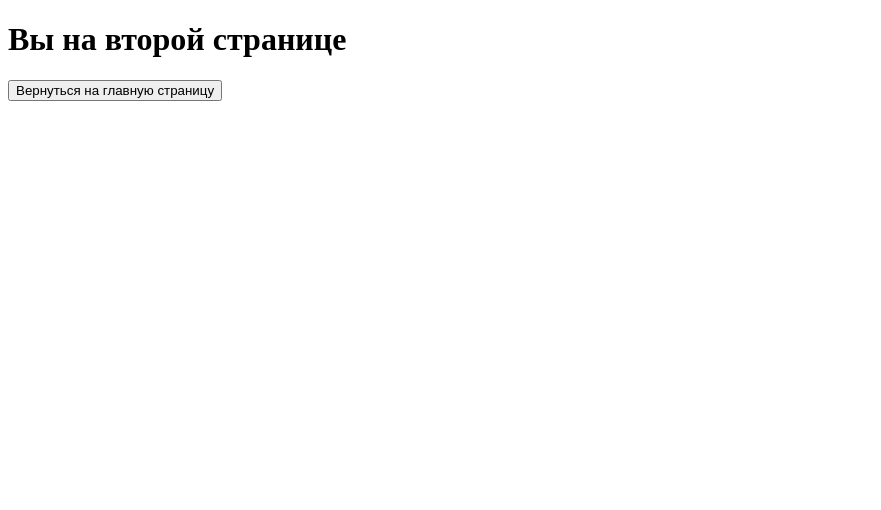
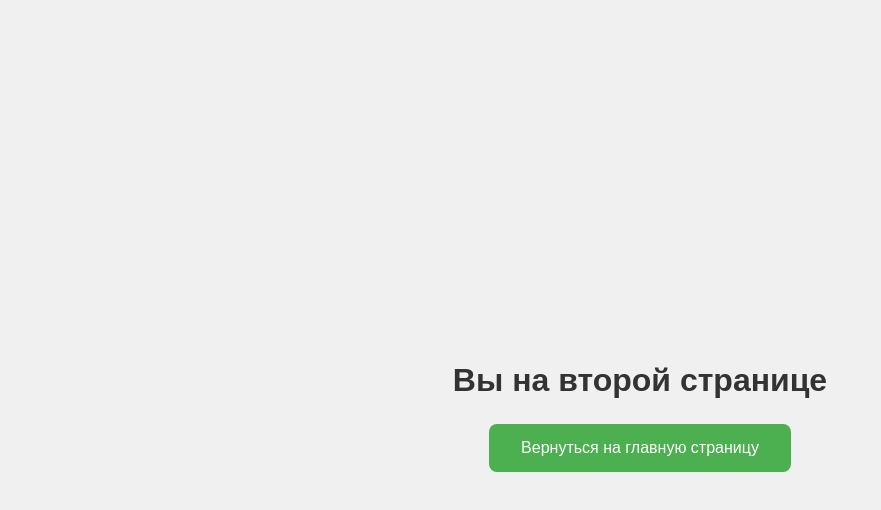
Before and after one commit to Alfreelancenow/my-web-app-test, a plain HTML site: page page2.html in a window 1280 px wide. Shown: the whole page, without its empty margins (0-881 px from the left). Drawn offline with Linux system fonts and the light colour scheme.

Commit message:
Update page2.html

```diff
--- a/page2.html
+++ b/page2.html
@@ -5,9 +5,40 @@
     <meta http-equiv="X-UA-Compatible" content="IE=edge">
     <meta name="viewport" content="width=device-width, initial-scale=1.0">
     <title>Web App - Вторая страница</title>
+    <style>
+        body {
+            font-family: Arial, sans-serif;
+            display: flex;
+            flex-direction: column;
+            align-items: center;
+            justify-content: center;
+            height: 100vh;
+            background-color: #f0f0f0;
+        }
+        h1 {
+            color: #333;
+        }
+        .button {
+            background-color: #4CAF50; /* Зеленый */
+            border: none;
+            color: white;
+            padding: 15px 32px;
+            text-align: center;
+            text-decoration: none;
+            display: inline-block;
+            font-size: 16px;
+            margin: 4px 2px;
+            cursor: pointer;
+            border-radius: 8px;
+            transition: background-color 0.3s;
+        }
+        .button:hover {
+            background-color: #45a049; /* Темно-зеленый при наведении */
+        }
+    </style>
 </head>
 <body>
     <h1>Вы на второй странице</h1>
-    <button onclick="window.location.href='index.html'">Вернуться на главную страницу</button>
+    <button class="button" onclick="window.location.href='index.html'">Вернуться на главную страницу</button>
 </body>
 </html>
```
